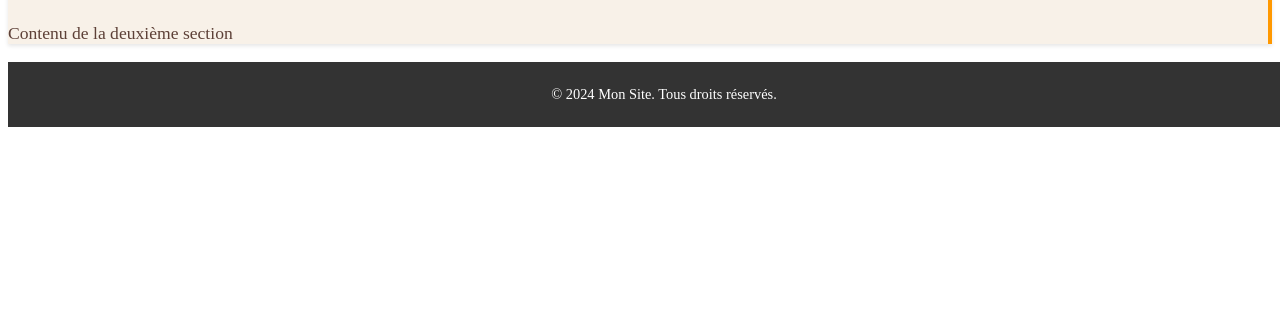
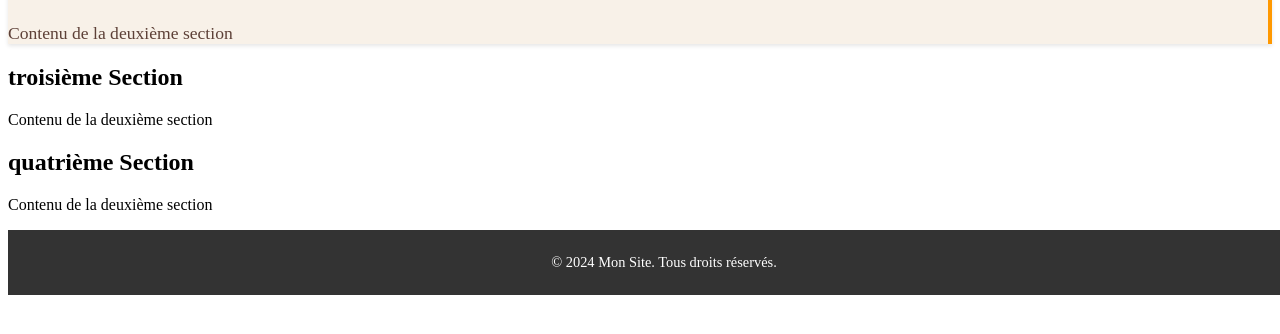
Before and after one commit to Willios/projetnb, a plain HTML site: page index.html in a window 1280 px wide. Shown: the part 236-570 px from the top of the page. Drawn offline with Linux system fonts and the light colour scheme.

Commit message:
Update index.html

```diff
--- a/index.html
+++ b/index.html
@@ -28,6 +28,16 @@
         <p>Contenu de la deuxième section</p>
     </section>
 
+    <section >
+        <h2>troisième Section</h2>
+        <p>Contenu de la deuxième section</p>
+    </section>
+
+    <section>
+        <h2>quatrième Section</h2>
+        <p>Contenu de la deuxième section</p>
+    </section>
+
     <!-- Footer -->
     <footer>
         <p>&copy; 2024 Mon Site. Tous droits réservés.</p>
```
